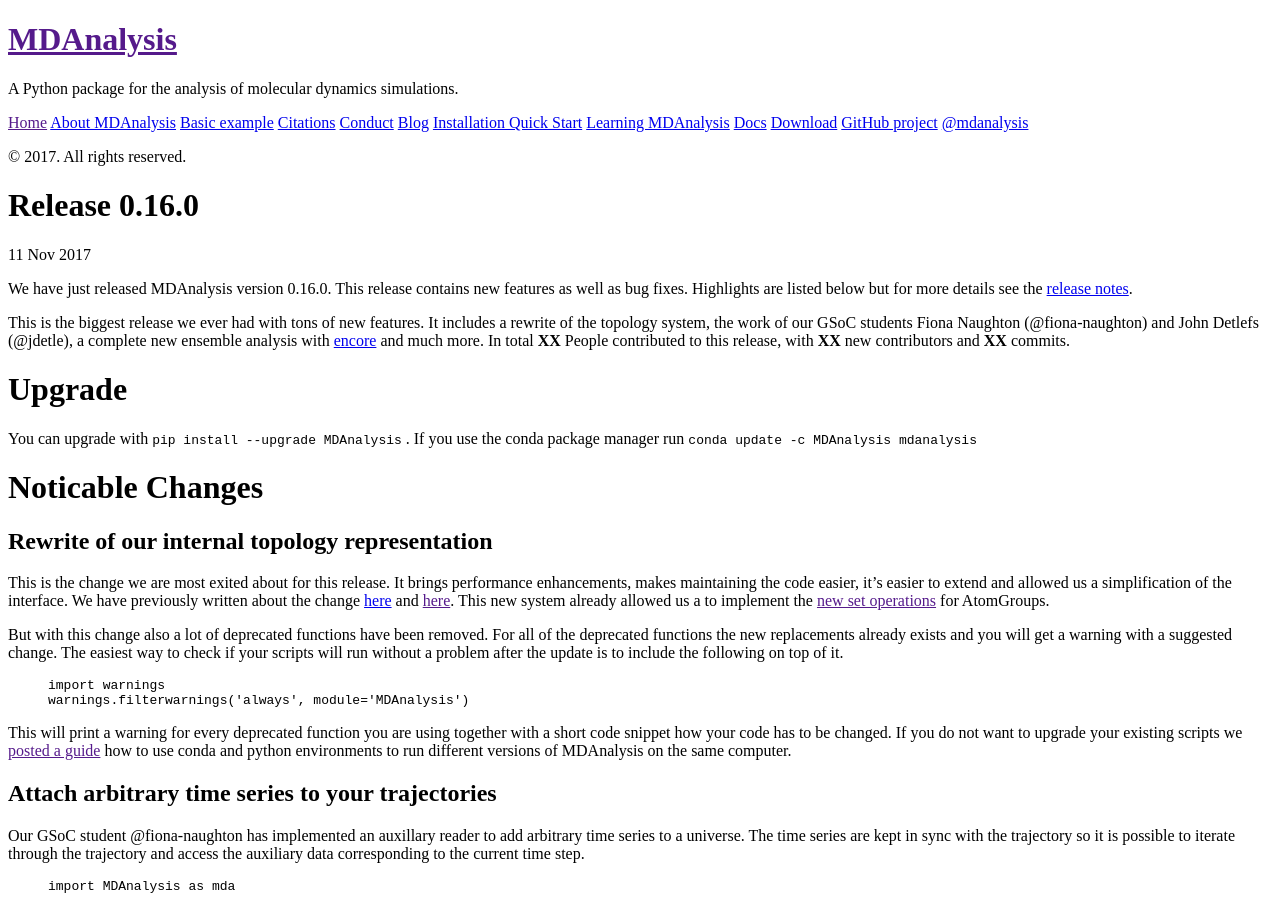
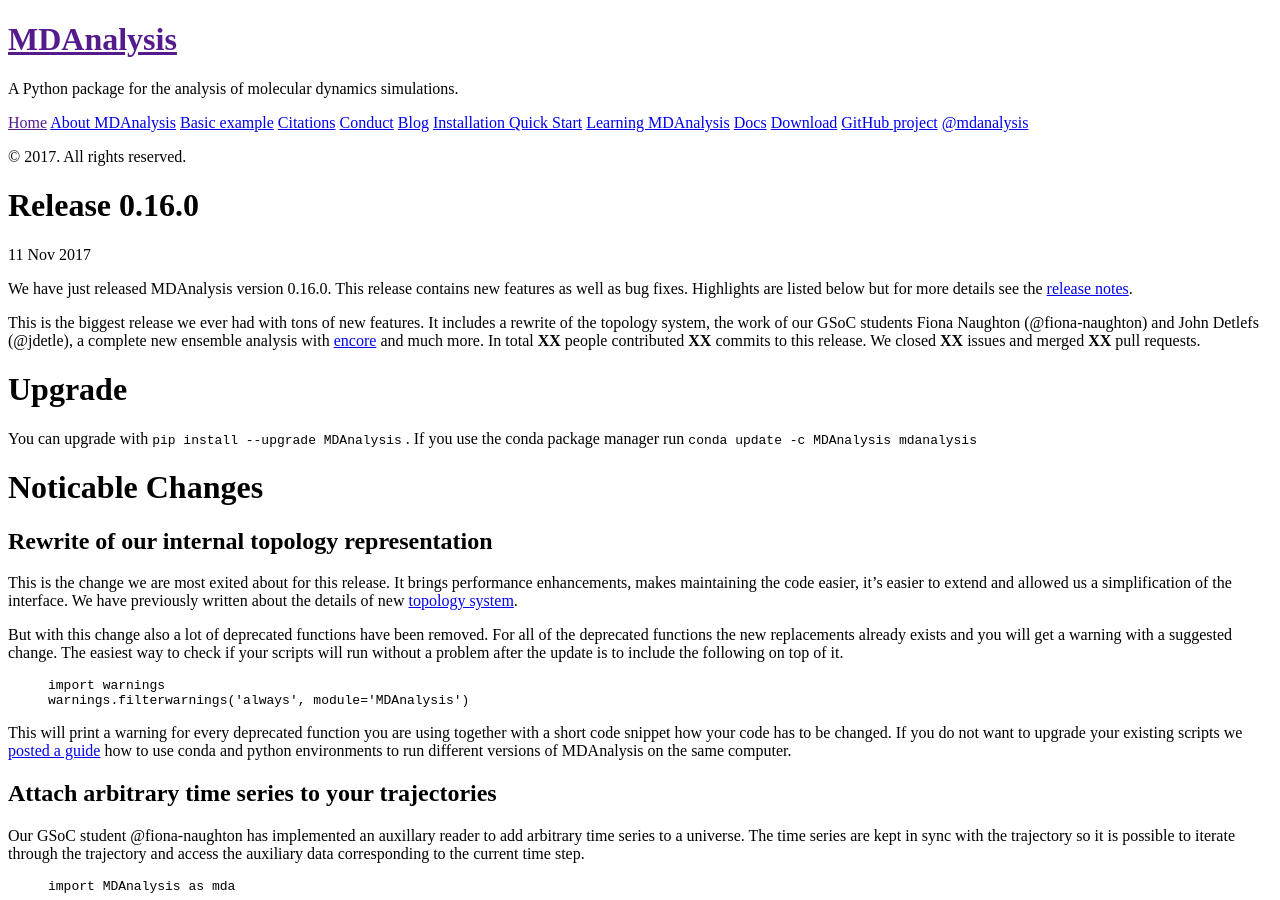
Before and after one commit to MDAnalysis/MDAnalysis.github.io, a Jekyll site: the page built from _posts/2017-11-11-release-0.16.0.md, in a window 1280 px wide and 900 px high. Built offline with Jekyll 4.4.1, drawn with Linux system fonts in a browser that asks for light colours; comment, search, counter and statistics services are not loaded.

Commit message:
update links to other posts

```diff
--- a/_posts/2017-11-11-release-0.16.0.md
+++ b/_posts/2017-11-11-release-0.16.0.md
@@ -10,8 +10,9 @@ see the [release notes](https://github.com/MDanalysis/mdanalysis/wiki/...).
 This is the biggest release we ever had with tons of new features. It includes a
 rewrite of the topology system, the work of our GSoC students Fiona Naughton
 (@fiona-naughton) and John Detlefs (@jdetle), a complete new ensemble analysis
-with [encore]({% post_url 2016-12-17-encore %}) and much more. In total **XX** People
-contributed to this release, with **XX** new contributors and **XX** commits.
+with [encore]({% post_url 2016-12-17-encore %}) and much more. In total **XX**
+people contributed **XX** commits to this release. We closed **XX** issues and merged
+**XX** pull requests.
 
 # Upgrade
 
@@ -26,9 +27,8 @@ package manager run `conda update -c MDAnalysis mdanalysis`
 This is the change we are most exited about for this release. It brings
 performance enhancements, makes maintaining the code easier, it's easier to
 extend and allowed us a simplification of the interface. We have previously
-written about the change [here]({% post_url 2016-05-16-release-0.15.0 %})
-and [here](). This new system already allowed us a to implement the [new set
-operations]() for AtomGroups.
+written about the details of
+new [topology system]({% post_url 2016-05-16-release-0.15.0 %}).
 
 But with this change also a lot of deprecated functions have been removed. For
 all of the deprecated functions the new replacements already exists and you will
@@ -43,8 +43,10 @@ warnings.filterwarnings('always', module='MDAnalysis')
 
 This will print a warning for every deprecated function you are using together
 with a short code snippet how your code has to be changed. If you do not want to
-upgrade your existing scripts we [posted a guide]() how to use conda and python
-environments to run different versions of MDAnalysis on the same computer.
+upgrade your existing scripts
+we [posted a guide]({% post_url 2017-04-7-environments %}) how to use conda and
+python environments to run different versions of MDAnalysis on the same
+computer.
 
 ## Attach arbitrary time series to your trajectories
 
```
